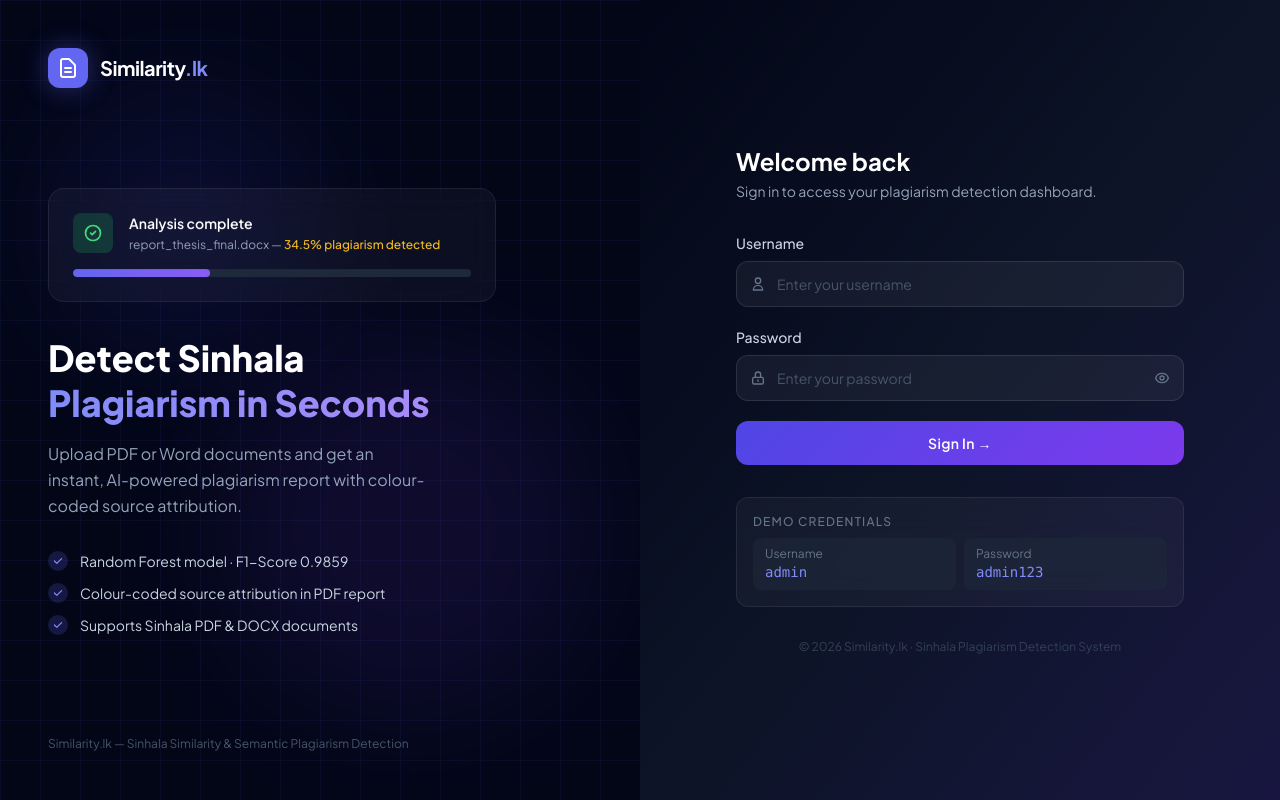
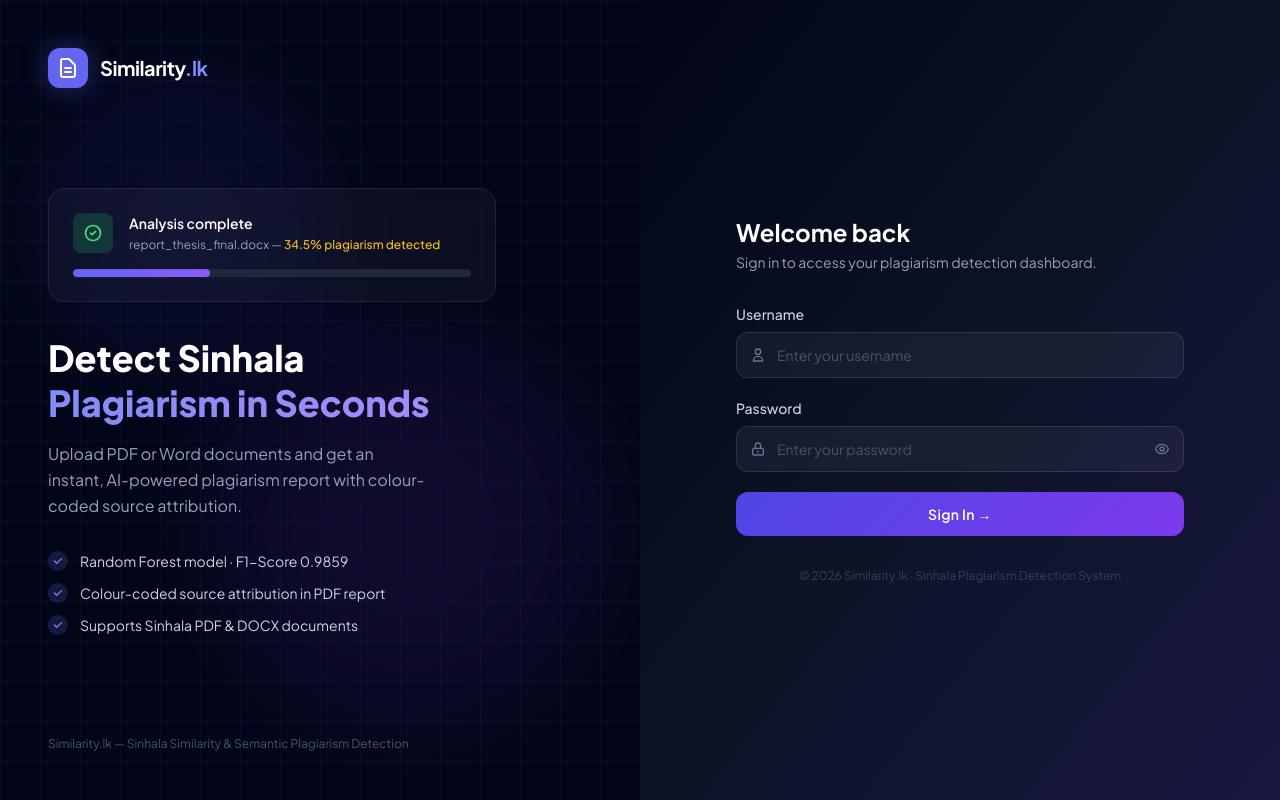
Before and after one commit to Bimsara976/similarity_app, a Flask app: page / in a window 1280 px wide. Run offline with Flask 3, Linux system fonts and the light colour scheme; some libraries are stand-ins or nearby versions.

Commit message:
First Commit

```diff
--- a/templates/login.html
+++ b/templates/login.html
@@ -207,21 +207,6 @@
           Sign In →
         </button>
       </form>
-
-      <div class="mt-8 glass rounded-xl p-4">
-        <p class="text-slate-500 text-xs font-medium mb-2 uppercase tracking-widest">Demo Credentials</p>
-        <div class="grid grid-cols-2 gap-2">
-          <div class="bg-slate-800/60 rounded-lg px-3 py-2">
-            <p class="text-slate-500 text-xs">Username</p>
-            <p class="text-indigo-400 text-sm font-mono">admin</p>
-          </div>
-          <div class="bg-slate-800/60 rounded-lg px-3 py-2">
-            <p class="text-slate-500 text-xs">Password</p>
-            <p class="text-indigo-400 text-sm font-mono">admin123</p>
-          </div>
-        </div>
-      </div>
-
       <p class="text-slate-700 text-xs text-center mt-8">
         © 2026 Similarity.lk · Sinhala Plagiarism Detection System
       </p>
```
